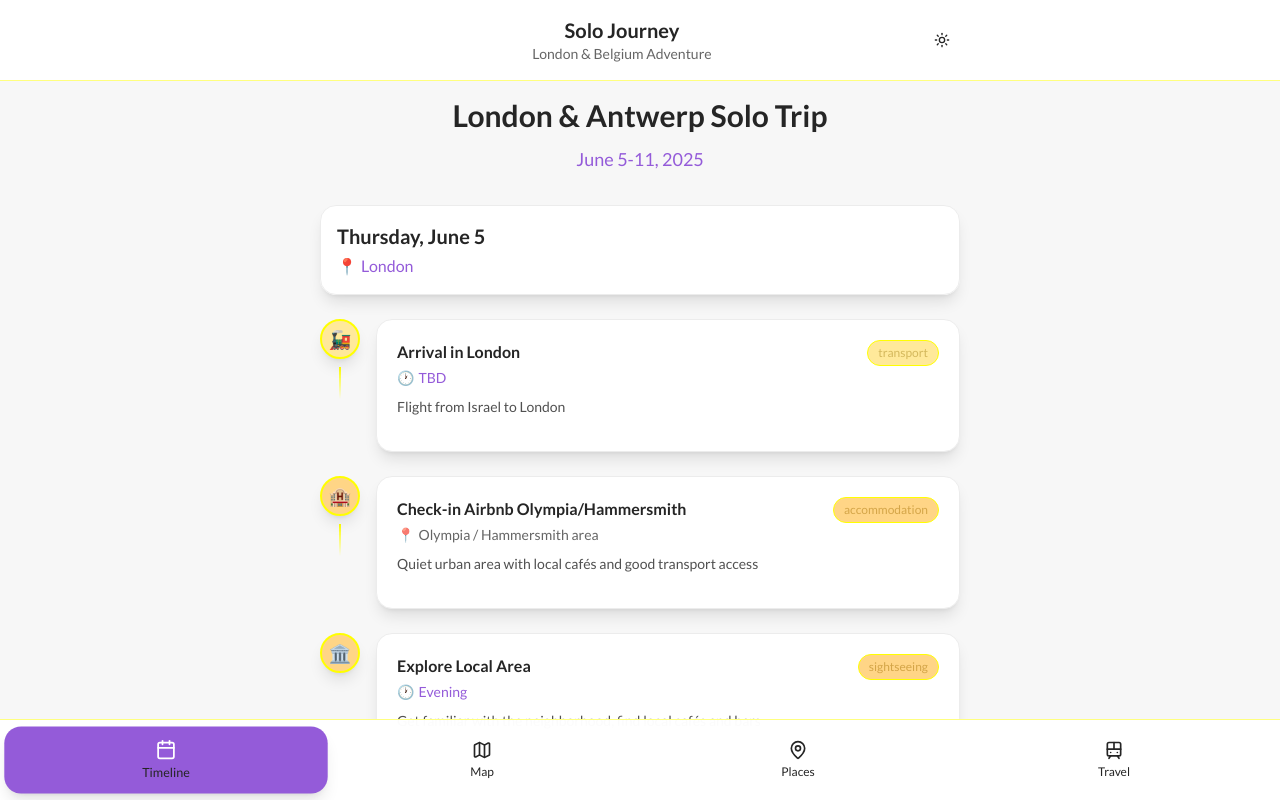
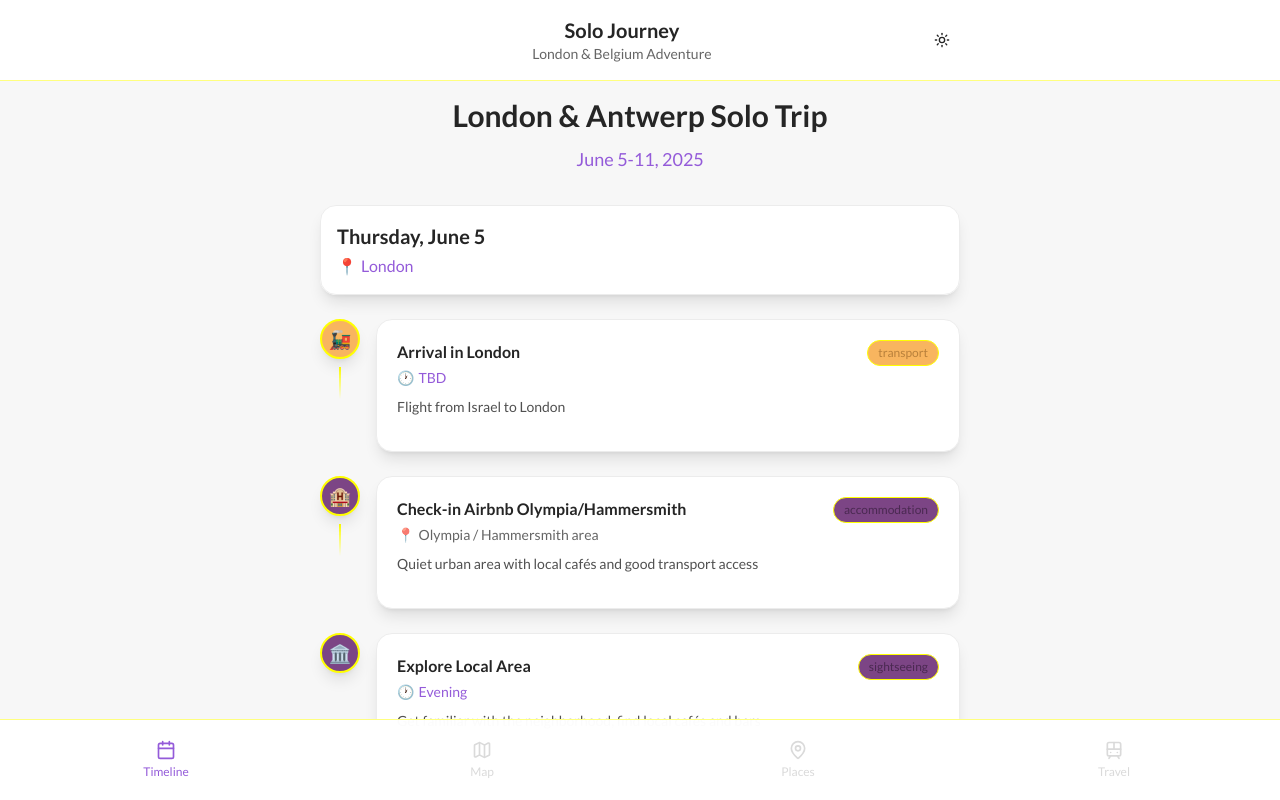
Before and after one commit to OferHauptman/solo-voyage-planner, a React (Vite) app: page / in a window 1280 px wide. Shown: the top 800 px of the page. Built offline with nearby package versions, Linux system fonts and the light colour scheme.

Commit message:
Refactor: Update design and UI elements
- Updated color palette for badges.
- Changed side icons to small, full icons with #dadad color.
- Modified card backgrounds and hover effects.
- Fixed scrolling behavior and bottom navigation.

```diff
--- a/src/components/Navigation.tsx
+++ b/src/components/Navigation.tsx
@@ -25,19 +25,21 @@ const Navigation: React.FC<NavigationProps> = ({ activeTab, onTabChange }) => {
             <button
               key={tab.id}
               onClick={() => onTabChange(tab.id)}
-              className={cn(
-                "flex flex-col items-center py-3 px-4 rounded-2xl transition-all duration-300 min-w-0 flex-1 mx-1",
-                activeTab === tab.id
-                  ? "shadow-lg scale-105"
-                  : "hover:bg-primary/10"
-              )}
-              style={activeTab === tab.id
-                ? { backgroundColor: '#945BD9', color: '#ffffff' }
-                : { color: '#252525' }
-              }
+              className="flex flex-col items-center py-3 px-4 rounded-2xl transition-all duration-300 min-w-0 flex-1 mx-1"
             >
-              <IconComponent size={20} className="mb-1 transition-transform duration-200" />
-              <span className="text-xs font-medium truncate">{tab.label}</span>
+              <IconComponent
+                size={20}
+                className="mb-1 transition-colors duration-200"
+                color={activeTab === tab.id ? '#945BD9' : '#dadada'}
+                fill="none"
+                strokeWidth={2}
+              />
+              <span
+                className="text-xs font-medium truncate"
+                style={{ color: activeTab === tab.id ? '#945BD9' : '#dadada' }}
+              >
+                {tab.label}
+              </span>
             </button>
           );
         })}
--- a/src/components/Places.tsx
+++ b/src/components/Places.tsx
@@ -1,18 +1,19 @@
+
 import React, { useState } from 'react';
 import { tripData, Activity } from '@/data/tripData';
 import { cn } from '@/lib/utils';
 
 const categoryColors = {
   concert: 'bg-palette-pink text-palette-pink-dark border-palette-pink-dark/20',
-  cafe: 'bg-palette-yellow text-palette-yellow-dark border-palette-yellow-dark/20',
-  bar: 'bg-palette-orange text-palette-orange-dark border-palette-orange-dark/20',
-  gaming: 'bg-palette-yellow text-palette-yellow-dark border-palette-yellow-dark/20',
+  cafe: 'bg-palette-orange text-palette-orange-dark border-palette-orange-dark/20',
+  bar: 'bg-palette-purple text-palette-purple-dark border-palette-purple-dark/20',
+  gaming: 'bg-palette-orange text-palette-orange-dark border-palette-orange-dark/20',
   shopping: 'bg-palette-pink text-palette-pink-dark border-palette-pink-dark/20',
-  sightseeing: 'bg-palette-orange text-palette-orange-dark border-palette-orange-dark/20',
-  transport: 'bg-palette-yellow text-palette-yellow-dark border-palette-yellow-dark/20',
-  accommodation: 'bg-palette-orange text-palette-orange-dark border-palette-orange-dark/20',
+  sightseeing: 'bg-palette-purple text-palette-purple-dark border-palette-purple-dark/20',
+  transport: 'bg-palette-orange text-palette-orange-dark border-palette-orange-dark/20',
+  accommodation: 'bg-palette-purple text-palette-purple-dark border-palette-purple-dark/20',
   restaurant: 'bg-palette-pink text-palette-pink-dark border-palette-pink-dark/20',
-  pub: 'bg-palette-orange text-palette-orange-dark border-palette-orange-dark/20'
+  pub: 'bg-palette-purple text-palette-purple-dark border-palette-purple-dark/20'
 };
 
 const categoryIcons = {
@@ -42,7 +43,7 @@ const categories = [
 
 const PlaceCard: React.FC<{ activity: Activity }> = ({ activity }) => {
   return (
-    <div className="group rounded-2xl shadow-lg hover:shadow-xl overflow-hidden backdrop-blur-sm transition-all duration-300 hover:-translate-y-1 border border-[#ececec]" style={{ backgroundColor: '#ffffff' }}>
+    <div className="group rounded-2xl shadow-lg overflow-hidden backdrop-blur-sm border border-[#ececec]" style={{ backgroundColor: '#ffffff' }}>
       <div className="p-5">
         <div className="flex items-start justify-between mb-3">
           <div className="flex items-center space-x-3">
@@ -129,10 +130,10 @@ const Places: React.FC = () => {
             key={category.id}
             onClick={() => setSelectedCategory(category.id)}
             className={cn(
-              "flex items-center space-x-2 px-4 py-3 rounded-2xl whitespace-nowrap transition-all duration-300 shadow-md hover:shadow-lg border border-[#ececec]",
+              "flex items-center space-x-2 px-4 py-3 rounded-2xl whitespace-nowrap transition-all duration-300 shadow-md border border-[#ececec]",
               selectedCategory === category.id
                 ? "shadow-lg scale-105"
-                : "hover:bg-primary/5"
+                : ""
             )}
             style={selectedCategory === category.id
               ? { backgroundColor: '#945BD9', color: '#ffffff' }
--- a/src/components/Timeline.tsx
+++ b/src/components/Timeline.tsx
@@ -1,3 +1,4 @@
+
 import React from 'react';
 import { format, parseISO } from 'date-fns';
 import { tripData, Activity } from '@/data/tripData';
@@ -5,15 +6,15 @@ import { cn } from '@/lib/utils';
 
 const categoryColors = {
   concert: 'bg-palette-pink text-palette-pink-dark border-palette-pink-dark/20',
-  cafe: 'bg-palette-yellow text-palette-yellow-dark border-palette-yellow-dark/20',
-  bar: 'bg-palette-orange text-palette-orange-dark border-palette-orange-dark/20',
-  gaming: 'bg-palette-yellow text-palette-yellow-dark border-palette-yellow-dark/20',
+  cafe: 'bg-palette-orange text-palette-orange-dark border-palette-orange-dark/20',
+  bar: 'bg-palette-purple text-palette-purple-dark border-palette-purple-dark/20',
+  gaming: 'bg-palette-orange text-palette-orange-dark border-palette-orange-dark/20',
   shopping: 'bg-palette-pink text-palette-pink-dark border-palette-pink-dark/20',
-  sightseeing: 'bg-palette-orange text-palette-orange-dark border-palette-orange-dark/20',
-  transport: 'bg-palette-yellow text-palette-yellow-dark border-palette-yellow-dark/20',
-  accommodation: 'bg-palette-orange text-palette-orange-dark border-palette-orange-dark/20',
+  sightseeing: 'bg-palette-purple text-palette-purple-dark border-palette-purple-dark/20',
+  transport: 'bg-palette-orange text-palette-orange-dark border-palette-orange-dark/20',
+  accommodation: 'bg-palette-purple text-palette-purple-dark border-palette-purple-dark/20',
   restaurant: 'bg-palette-pink text-palette-pink-dark border-palette-pink-dark/20',
-  pub: 'bg-palette-orange text-palette-orange-dark border-palette-orange-dark/20'
+  pub: 'bg-palette-purple text-palette-purple-dark border-palette-purple-dark/20'
 };
 
 const categoryIcons = {
@@ -34,7 +35,7 @@ const ActivityCard: React.FC<{ activity: Activity; isLast: boolean }> = ({ activ
     <div className="flex items-start space-x-4 pb-6">
       <div className="flex flex-col items-center">
         <div className={cn(
-          "w-10 h-10 rounded-full flex items-center justify-center text-lg border-2 shadow-lg backdrop-blur-sm transition-transform hover:scale-110",
+          "w-10 h-10 rounded-full flex items-center justify-center text-lg border-2 shadow-lg backdrop-blur-sm",
           categoryColors[activity.category]
         )}>
           {categoryIcons[activity.category]}
@@ -43,7 +44,7 @@ const ActivityCard: React.FC<{ activity: Activity; isLast: boolean }> = ({ activ
       </div>
 
       <div className="flex-1 min-w-0">
-        <div className="p-5 rounded-2xl shadow-lg hover:shadow-xl backdrop-blur-sm transition-all duration-300 hover:-translate-y-1 border border-[#ececec]" style={{ backgroundColor: '#ffffff' }}>
+        <div className="p-5 rounded-2xl shadow-lg backdrop-blur-sm border border-[#ececec]" style={{ backgroundColor: '#ffffff' }}>
           <div className="flex items-start justify-between">
             <div className="flex-1">
               <h3 className="font-semibold text-base mb-1" style={{ color: '#252525' }}>{activity.name}</h3>
@@ -98,7 +99,7 @@ const Timeline: React.FC = () => {
 
       {tripData.days.map((day, dayIndex) => (
         <div key={day.date} className="mb-10">
-          <div className="sticky top-20 glass-effect py-4 mb-6 rounded-2xl px-4 shadow-lg border border-[#ececec]" style={{ backgroundColor: 'rgba(255, 255, 255, 0.95)' }}>
+          <div className="sticky top-20 glass-effect py-4 mb-6 rounded-2xl px-4 shadow-lg border border-[#ececec] z-30" style={{ backgroundColor: 'rgba(255, 255, 255, 0.95)' }}>
             <h2 className="text-xl font-bold" style={{ color: '#252525' }}>
               {format(parseISO(day.date), 'EEEE, MMMM d')}
             </h2>
--- a/src/index.css
+++ b/src/index.css
@@ -1,3 +1,4 @@
+
 @tailwind base;
 @tailwind components;
 @tailwind utilities;
@@ -43,10 +44,10 @@
     --sidebar-border: 236 236 236;
     --sidebar-ring: 148 91 217;
 
-    /* New color palette */
-    --yellow: 255 233 154;
-    --orange: 255 213 134;
-    --pink: 255 170 170;
+    /* Updated color palette */
+    --purple: 124 69 133;
+    --pink: 201 87 146;
+    --orange: 248 181 95;
   }
 
   .dark {
@@ -160,10 +161,6 @@
 
 /* Smooth transitions for interactive elements */
 @layer components {
-  .card-hover {
-    @apply transition-all duration-300 hover:shadow-xl hover:-translate-y-1;
-  }
-
   .glass-effect {
     @apply backdrop-blur-md bg-white/80 dark:bg-black/20;
   }
@@ -185,29 +182,29 @@
     -webkit-touch-callout: none;
   }
 
-  /* New color palette classes */
-  .bg-palette-yellow {
-    background-color: #FFE99A;
+  /* Updated color palette classes */
+  .bg-palette-purple {
+    background-color: #7C4585;
+  }
+
+  .bg-palette-pink {
+    background-color: #C95792;
   }
 
   .bg-palette-orange {
-    background-color: #FFD586;
+    background-color: #F8B55F;
   }
 
-  .bg-palette-pink {
-    background-color: #FFAAAA;
+  .text-palette-purple-dark {
+    color: #4A2951;
   }
 
-  .text-palette-yellow-dark {
-    color: #D4B85C;
+  .text-palette-pink-dark {
+    color: #7B345A;
   }
 
   .text-palette-orange-dark {
-    color: #D4A548;
-  }
-
-  .text-palette-pink-dark {
-    color: #D47272;
+    color: #B8803B;
   }
 }
 
```
Also changed, not shown: src/components/Map.tsx (+24 -14 lines).
